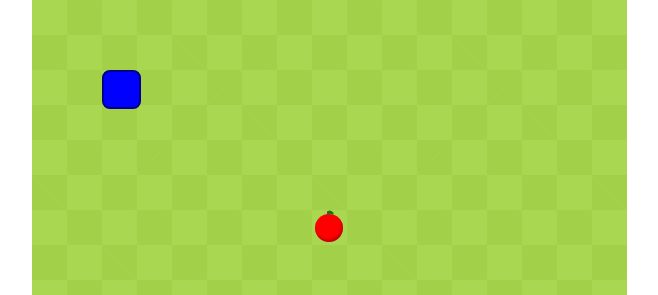
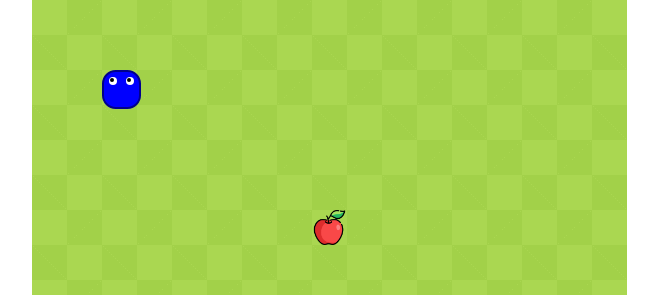
Before and after one commit to GuyNeeman/Snake, a React (Vite) app: page / in a window 1280 px wide. Shown: the part 451-746 px from the top of the page, without its empty margins (311-969 px from the left). Built offline with nearby package versions, Linux system fonts and the light colour scheme.

Commit message:
Add Face, Add Functions, Add Tail

```diff
--- a/src/Comp/Apple.jsx
+++ b/src/Comp/Apple.jsx
@@ -1,7 +1,6 @@
-import { useState } from "react";
+import appleImage from '../assets/apple.png';
 
 export default function Apple({ position }) {
-    const [inputs] = useState({ width: 35, height: 35 });
 
     return (
         <div
@@ -17,40 +16,17 @@ export default function Apple({ position }) {
                 zIndex: 1,
             }}
         >
-            <div
+            <img
+                src={appleImage}
+                alt="apple"
                 style={{
-                    width: "28px",
-                    height: "28px",
-                    backgroundColor: "red",
-                    borderRadius: "50%",
-                    position: "relative",
-                    boxShadow: "inset -1px -2px 3px rgba(0,0,0,0.3)",
+                    width: "100%",
+                    height: "100%",
+                    objectFit: "contain",
+                    maxWidth: "35px",
+                    maxHeight: "35px"
                 }}
-            >
-                <div
-                    style={{
-                        width: "3px",
-                        height: "5px",
-                        backgroundColor: "brown",
-                        borderRadius: "1px",
-                        position: "absolute",
-                        top: "-3px",
-                        left: "12px",
-                    }}
-                />
-                <div
-                    style={{
-                        width: "6px",
-                        height: "3px",
-                        backgroundColor: "green",
-                        borderRadius: "50%",
-                        position: "absolute",
-                        top: "-3px",
-                        left: "13px",
-                        transform: "rotate(30deg)",
-                    }}
-                />
-            </div>
+            />
         </div>
     );
 }
--- a/src/Comp/Body.jsx
+++ b/src/Comp/Body.jsx
@@ -1,7 +1,25 @@
-export default function Body({ body }) {
+import { useRef } from "react";
+
+export default function Body({ body, directionRef }) {
     return (
         <>
-            {body.map((segment, index) => (
+            {body.map((segment, index) => {
+                const isLast = index === body.length - 1;
+                let borderRadius;
+
+                if (isLast) {
+                    switch (directionRef.current) {
+                        case "w": borderRadius = "20% 20% 50% 50%"; break;
+                        case "a": borderRadius = "20% 50% 50% 20%"; break;
+                        case "s": borderRadius = "50% 50% 20% 20%"; break;
+                        case "d": borderRadius = "50% 20% 20% 50%"; break;
+                        default: borderRadius = "35%";
+                    }
+                } else {
+                    borderRadius = "35%";
+                }
+
+                return (
                     <div
                         key={index}
                         style={{
@@ -11,12 +29,13 @@ export default function Body({ body }) {
                             position: "absolute",
                             left: `${segment.x}px`,
                             top: `${segment.y}px`,
-                        borderRadius: "20%",
-                        border: "1px solid blue",
-                        zIndex: 0,
+                            borderRadius: borderRadius,
+                            border: "1px solid darkblue",
+                            zIndex: 1,
                         }}
                     />
-            ))}
+                );
+            })}
         </>
     );
 }
--- a/src/Comp/Grid.jsx
+++ b/src/Comp/Grid.jsx
@@ -1,7 +1,7 @@
 import Snake from "./Snake.jsx";
 import Apple from "./Apple.jsx";
 import Body from "./Body.jsx";
-import { useState, useEffect } from "react";
+import {useState, useEffect, useRef} from "react";
 
 export default function Grid() {
     const [positionApple, setPositionApple] = useState({ x: 280, y: 420 });
@@ -11,6 +11,7 @@ export default function Grid() {
     const [gameover, setGameOver] = useState(false);
     const [body, setBody] = useState([]);
     const [lastpoint, setLastPoint] = useState([]);
+    const directionRef = useRef("");
 
     useEffect(() => {
         if (positionSnake.x === positionApple.x && positionSnake.y === positionApple.y) {
@@ -27,10 +28,10 @@ export default function Grid() {
             }
 
             setPositionApple({ x: newX, y: newY });
-            setSnake(prev => prev + 2);
+            setSnake(prev => prev + 1);
             console.log("PointGiven")
-            if(snake/2 >= highscore){
-                setHighscore( snake/2+1);
+            if(snake >= highscore){
+                setHighscore( snake);
             }
         }
     }, [positionSnake, positionApple, body]);
@@ -45,7 +46,7 @@ export default function Grid() {
 
     return (
         <>
-            <h2>Punkte = {snake / 2} , High Score = {highscore}</h2>
+            <h2>Punkte = {snake} , High Score = {highscore}</h2>
             <h5>ToDo: add head and rotate it 90*</h5>
 
             {gameover && (
@@ -66,7 +67,7 @@ export default function Grid() {
                         maxWidth: "300px"
                     }}>
                         <h2>Game Over!</h2>
-                        <p>Your score: {lastpoint / 2}</p>
+                        <p>Your score: {lastpoint}</p>
                         <button onClick={resetGame} style={{
                             padding: "0.5rem 1rem",
                             fontSize: "1rem",
@@ -94,7 +95,10 @@ export default function Grid() {
                         backgroundPosition: "0 0, 0 35px, 35px -35px, -35px 0px"
                     }}
                 >
-                    <Body body={body} />
+                    <Body
+                        body={body}
+                        directionRef={directionRef}
+                    />
                     <Snake
                         position={positionSnake}
                         setPosition={setPositionSnake}
@@ -104,6 +108,7 @@ export default function Grid() {
                         body={body}
                         setGameOver={setGameOver}
                         setLastPoint={setLastPoint}
+                        directionRef={directionRef}
                     />
                     <Apple position={positionApple} />
                 </div>
--- a/src/Comp/Snake.jsx
+++ b/src/Comp/Snake.jsx
@@ -1,34 +1,32 @@
 import { useState, useEffect, useRef, useCallback } from "react";
 
-export default function Snake({ position, setPosition, setSnake, snake, setBody, body, gameover, setGameOver, setLastPoint }) {
+export default function Snake({ position, setPosition, setSnake, snake, setBody, body, gameover, setGameOver, setLastPoint, directionRef }) {
     const [inputs] = useState({ width: 35, height: 35 });
-    const directionRef = useRef("");
     const nextDirectionRef = useRef("");
 
     const handleKeyPress = useCallback((event) => {
+        const newDir = getDirectionFromKey(event.key);
+        if (!newDir) return;
+
+        const oppositeDirections = { w: "s", s: "w", a: "d", d: "a" };
+        if (newDir !== oppositeDirections[directionRef.current]) {
+            nextDirectionRef.current = newDir;
+        }
+    }, []);
+
+    const getDirectionFromKey = (key) => {
         const keyMap = {
             w: "w", ArrowUp: "w",
             a: "a", ArrowLeft: "a",
             s: "s", ArrowDown: "s",
             d: "d", ArrowRight: "d",
         };
-        const newDir = keyMap[event.key];
-        if (!newDir) return;
+        return keyMap[key];
+    };
 
-        const opposite = { w: "s", s: "w", a: "d", d: "a" };
-
-        if (newDir !== opposite[directionRef.current]) {
-            nextDirectionRef.current = newDir;
-        }
-    }, []);
-
-    useEffect(() => {
-        const interval = setInterval(() => {
-            directionRef.current = nextDirectionRef.current;
-
-            setPosition(prevPosition => {
+    const calculateNewPosition = (currentPosition) => {
         const step = 35;
-                let newPosition = { ...prevPosition };
+        const newPosition = { ...currentPosition };
 
         switch (directionRef.current) {
             case "w": newPosition.y -= step; break;
@@ -37,11 +35,19 @@ export default function Snake({ position, setPosition, setSnake, snake, setBody,
             case "d": newPosition.x += step; break;
         }
 
+        return newPosition;
+    };
+
+    const checkCollision = (position) => {
         const isOutOfBounds =
-                    newPosition.x < 0 || newPosition.x >= 595 ||
-                    newPosition.y < 0 || newPosition.y >= 595;
+            position.x < 0 || position.x >= 595 ||
+            position.y < 0 || position.y >= 595;
 
-                const hitsBody = snake > 0 && body.some(segment => segment.x === newPosition.x && segment.y === newPosition.y);
+        const hitsBody = snake > 0 &&
+            body.some(segment => segment.x === position.x && segment.y === position.y);
+
+        return isOutOfBounds || hitsBody;
+    };
 
     const resetGame = () => {
         setBody([]);
@@ -53,20 +59,31 @@ export default function Snake({ position, setPosition, setSnake, snake, setBody,
         setSnake(0);
     };
 
-                if (isOutOfBounds || hitsBody) {
+    const updateSnakeBody = (currentPosition) => {
+        setBody(prevBody => {
+            const updated = [currentPosition, ...prevBody];
+            return updated.slice(0, snake);
+        });
+    };
+
+    useEffect(() => {
+        const gameInterval = setInterval(() => {
+            directionRef.current = nextDirectionRef.current;
+
+            setPosition(prevPosition => {
+                const newPosition = calculateNewPosition(prevPosition);
+
+                if (checkCollision(newPosition)) {
                     resetGame();
+                    return prevPosition;
                 }
 
-                setBody(prevBody => {
-                    const updated = [prevPosition, ...prevBody];
-                    return updated.slice(0, snake);
-                });
-
+                updateSnakeBody(prevPosition);
                 return newPosition;
             });
         }, 150);
 
-        return () => clearInterval(interval);
+        return () => clearInterval(gameInterval);
     }, [setPosition, setBody, snake, setSnake, body]);
 
     useEffect(() => {
@@ -74,19 +91,116 @@ export default function Snake({ position, setPosition, setSnake, snake, setBody,
         return () => window.removeEventListener("keydown", handleKeyPress);
     }, [handleKeyPress]);
 
-    return (
-        <div
-            style={{
+    const getHeadStyle = () => {
+        const baseStyle = {
             width: `${inputs.width}px`,
             height: `${inputs.height}px`,
             backgroundColor: "blue",
             position: "absolute",
             left: `${position.x}px`,
             top: `${position.y}px`,
-                borderRadius: "20%",
             border: "2px solid darkblue",
-                zIndex: 1,
-            }}
-        />
+            zIndex: 3,
+        };
+
+        switch (directionRef.current) {
+            case "w":
+                return { ...baseStyle, borderRadius: "50% 50% 20% 20%" };
+            case "a":
+                return { ...baseStyle, borderRadius: "50% 20% 20% 50%" };
+            case "s":
+                return { ...baseStyle, borderRadius: "20% 20% 50% 50%" };
+            case "d":
+                return { ...baseStyle, borderRadius: "20% 50% 50% 20%" };
+            default:
+                return { ...baseStyle, borderRadius: "35%" };
+        }
+    };
+
+    const renderEyes = () => {
+        const eyeStyle = {
+            position: "absolute",
+            width: "8px",
+            height: "8px",
+            backgroundColor: "white",
+            borderRadius: "50%",
+            zIndex: 4,
+        };
+
+        const pupilStyle = {
+            position: "absolute",
+            width: "4px",
+            height: "4px",
+            backgroundColor: "black",
+            borderRadius: "50%",
+            zIndex: 5,
+        };
+
+        const tongueStyle = {
+            position: "absolute",
+            width: "10px",
+            height: "4px",
+            backgroundColor: "red",
+            zIndex: 4,
+            borderRadius: "0 0 5px 5px",
+        };
+
+        switch (directionRef.current) {
+            case "w":
+                return (
+                    <>
+                        <div style={{ ...eyeStyle, left: "5px", top: "5px" }} />
+                        <div style={{ ...pupilStyle, left: "6px", top: "6px" }} />
+                        <div style={{ ...eyeStyle, left: "22px", top: "5px" }} />
+                        <div style={{ ...pupilStyle, left: "23px", top: "6px" }} />
+                        <div style={{ ...tongueStyle, left: "12px", top: "-4px" }} />
+                    </>
+                );
+            case "a":
+                return (
+                    <>
+                        <div style={{ ...eyeStyle, left: "5px", top: "5px" }} />
+                        <div style={{ ...pupilStyle, left: "6px", top: "6px" }} />
+                        <div style={{ ...eyeStyle, left: "5px", top: "22px" }} />
+                        <div style={{ ...pupilStyle, left: "6px", top: "23px" }} />
+                        <div style={{ ...tongueStyle, left: "-4px", top: "15px", transform: "rotate(90deg)" }} />
+                    </>
+                );
+            case "s":
+                return (
+                    <>
+                        <div style={{ ...eyeStyle, left: "5px", top: "22px" }} />
+                        <div style={{ ...pupilStyle, left: "6px", top: "23px" }} />
+                        <div style={{ ...eyeStyle, left: "22px", top: "22px" }} />
+                        <div style={{ ...pupilStyle, left: "23px", top: "23px" }} />
+                        <div style={{ ...tongueStyle, left: "12px", top: "35px", transform: "rotate(180deg)" }} />
+                    </>
+                );
+            case "d":
+                return (
+                    <>
+                        <div style={{ ...eyeStyle, left: "22px", top: "5px" }} />
+                        <div style={{ ...pupilStyle, left: "23px", top: "6px" }} />
+                        <div style={{ ...eyeStyle, left: "22px", top: "22px" }} />
+                        <div style={{ ...pupilStyle, left: "23px", top: "23px" }} />
+                        <div style={{ ...tongueStyle, left: "35px", top: "15px", transform: "rotate(270deg)" }} />
+                    </>
+                );
+            default:
+                return (
+                    <>
+                        <div style={{ ...eyeStyle, left: "5px", top: "5px" }} />
+                        <div style={{ ...pupilStyle, left: "6px", top: "6px" }} />
+                        <div style={{ ...eyeStyle, left: "22px", top: "5px" }} />
+                        <div style={{ ...pupilStyle, left: "23px", top: "6px" }} />
+                    </>
                 );
         }
+    };
+
+    return (
+        <div style={getHeadStyle()}>
+            {renderEyes()}
+        </div>
+    );
+}
```
Also changed, not shown: src/assets/apple.png (added). Lines whose indentation alone changed are shown as unchanged.
